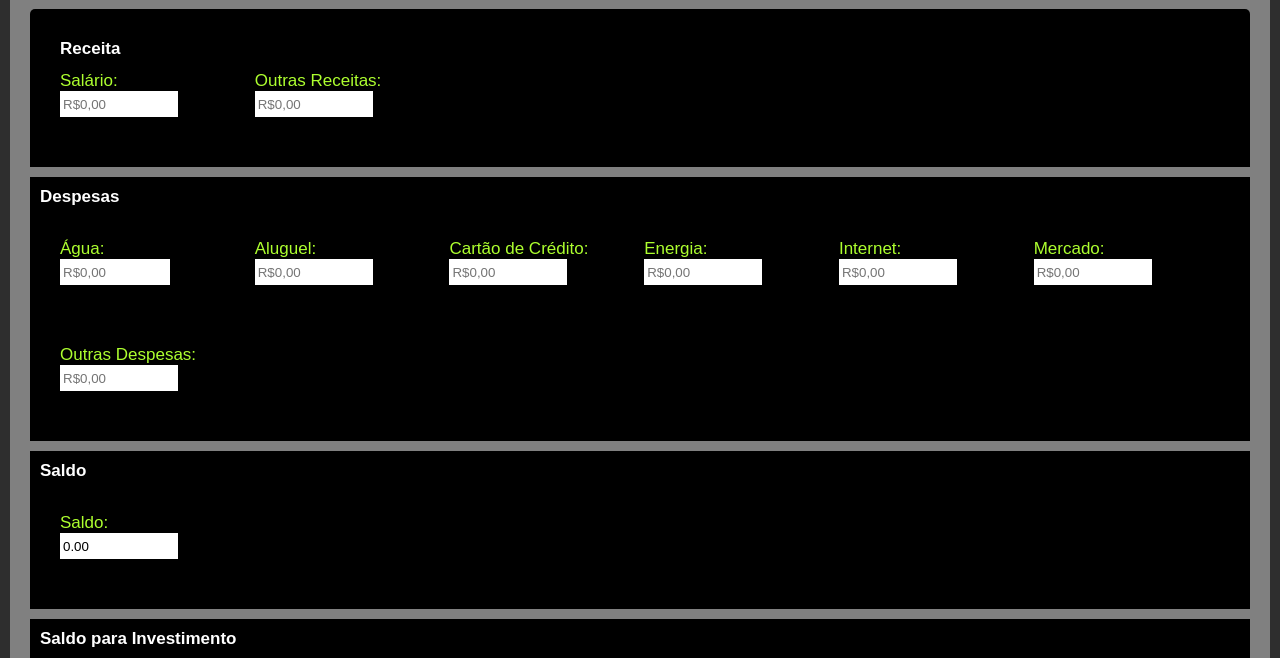
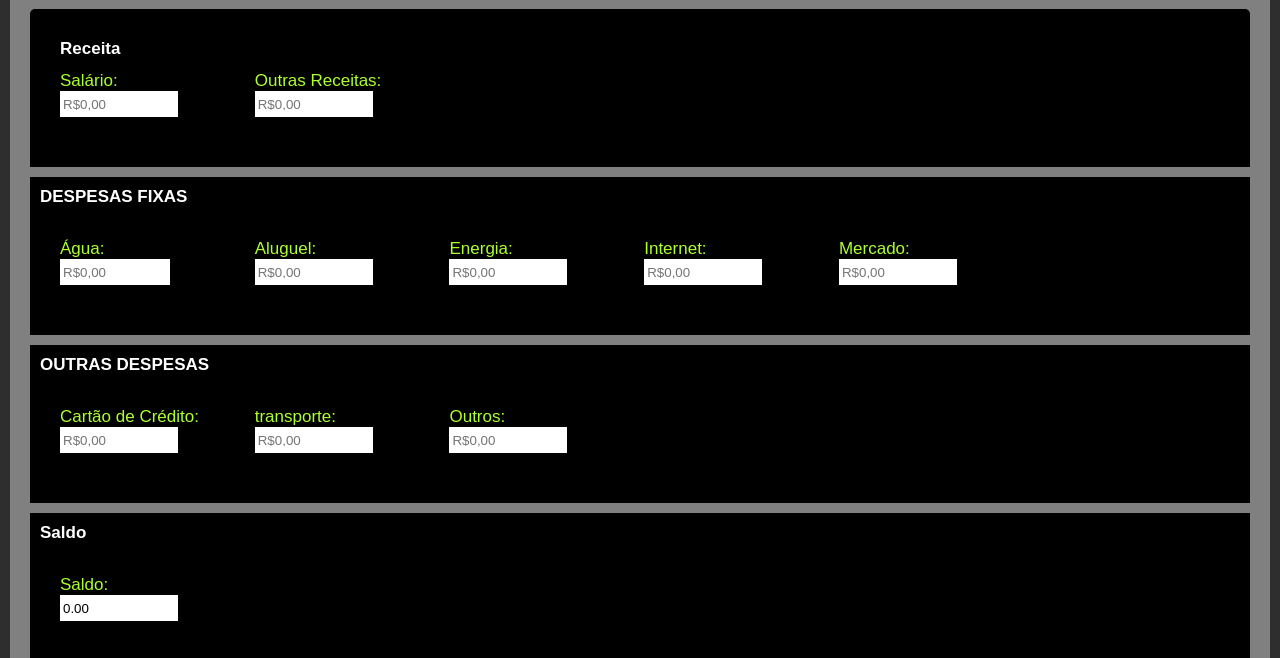
Before and after one commit to Brunofeufrasio/Finance-Control, a plain HTML site: page index.html in a window 1280 px wide. Shown: the part 80-738 px from the top of the page. Drawn offline with Linux system fonts and the light colour scheme.

Commit message:
alguns ajustes

```diff
--- a/index.html
+++ b/index.html
@@ -1,7 +1,5 @@
 <!DOCTYPE html>
-
 <html lang="pt-br">
-
 <head>
     <meta charset="UTF-8">
     <meta http-equiv="X-UA-Compatible" content="IE=edge">
@@ -9,7 +7,6 @@
     <title>Controle de Contas</title>
 </head>
 <link rel="stylesheet" href="style.css">
-
 <body>
 <h1>FINANCE CONTROL</h1>
 <div class="corpo">
@@ -24,25 +21,17 @@
             <input type="number" id="outrasReceitas" name="valor" lang="pt-BR" min="0" max="1000000" step="0.01"  placeholder="R$0,00">
         </div>
     </div>
-
     <div class="despesas">
-        <h2>Despesas</h2>
+        <h2>DESPESAS FIXAS</h2>
 
         <div class="d2">
             <label for="valor">Água:</label><br>
             <input type="number" id="agua" name="valor" lang="pt-BR" min="0" max="1000000" step="0.1"  placeholder="R$0,00">
         </div>
-
         <div class="d3">
             <label for="valor">Aluguel:</label><br>
             <input type="number" id="aluguel" name="valor" lang="pt-BR" min="0" max="1000000" step="0.01"  placeholder="R$0,00">
         </div>
-
-        <div class="d4">
-            <label for="valor">Cartão de Crédito:</label><br>
-            <input type="number" id="cartaoCredito" name="valor" lang="pt-BR" min="0" max="1000000" step="0.01"  placeholder="R$0,00">
-        </div>
-
         <div class="d5">
             <label for="valor">Energia:</label>
             <input type="number" id="energia" name="valor" lang="pt-BR" min="0" max="1000000" step="0.01"   placeholder="R$0,00">
@@ -52,18 +41,26 @@
             <label for="valor">Internet:</label><br>
             <input type="number" id="internet" name="valor" lang="pt-BR" min="0" max="1000000" step="0.01" p  placeholder="R$0,00">
         </div>
-
         <div class="d7">
             <label for="valor">Mercado:</label> <br>
             <input type="number" id="mercado" name="valor" lang="pt-BR" min="0" max="1000000" step="0.01"   placeholder="R$0,00">
         </div>
-
+    </div>
+    <div class="despesas">
+        <h2>OUTRAS DESPESAS</h2>
+        <div class="d4">
+            <label for="valor">Cartão de Crédito:</label><br>
+            <input type="number" id="cartaoCredito" name="valor" lang="pt-BR" min="0" max="1000000" step="0.01"  placeholder="R$0,00">
+        </div>
+        <div class="d5">
+            <label for="valor">transporte:</label>
+            <input type="number" id="transporte" name="valor" lang="pt-BR" min="0" max="1000000" step="0.01"   placeholder="R$0,00">
+        </div>
         <div class="d8">
-            <label for="valor">Outras Despesas:</label>
+            <label for="valor">Outros:</label>
             <input type="number" id="outrasDespesas" name="valor" lang="pt-BR" min="0" max="1000000" step="0.01"  placeholder="R$0,00">
         </div>
     </div>
-
     <div class="saldo">
         <h2>Saldo</h2>
         <div class="dS">
@@ -77,13 +74,10 @@
             <label for="pinvest">Quanto (%) quer investir:</label><br>
             <input type="range" id="pinvest" name="pinvest" min="0" max="100" value="0" step="5" oninput="saldoInvestimentoLabel.value = saldoInvestimento.value" onchange="saldoInvestimentoOutput.value = saldoInvestimento.value">
              <output id="pinvestOutput" for="pinvest" value="0">0</output>%
-          </div>
-
-        <div class="dI">
+          </div>                 <div class="dI">
             <label for="valor">Investir:</label><br>
             <input type="number" id="saldoInvestimento" name="valor" lang="pt-BR" min="0" max="1000000" step="0.01" placeholder="R$0,00" readonly>
         </div>
-
     </div>
        <button type="reset" id="limpar">Limpar</button>
     </div>
--- a/script.js
+++ b/script.js
@@ -8,9 +8,11 @@ document.getElementById("internet").addEventListener("input", atualizarSaldo);
 document.getElementById("mercado").addEventListener("input", atualizarSaldo);
 document.getElementById("cartaoCredito").addEventListener("input", atualizarSaldo);
 document.getElementById("outrasDespesas").addEventListener("input", atualizarSaldo);
+document.getElementById("transporte").addEventListener("input", atualizarSaldo);
 
 const pinvestInput = document.getElementById("pinvest");
 const pinvestOutput = document.getElementById("pinvestOutput");
+
 
 pinvestInput.addEventListener("change", () => {
   pinvestOutput.innerText = pinvestInput.value;
@@ -28,15 +30,16 @@ function atualizarSaldo() {
   var mercado = parseFloat(document.getElementById("mercado").value) || 0;
   var cartaoCredito = parseFloat(document.getElementById("cartaoCredito").value) || 0;
   var outrasDespesas = parseFloat(document.getElementById("outrasDespesas").value) || 0;
+  var transporte = parseFloat(document.getElementById("transporte").value) || 0;
+
+
 
   // Recupera o percentual de investimento
   var percentualInvestimento = parseFloat(document.getElementById("pinvest").value) || 0;
-
   // Realiza as operações de adição e subtração
   var totalReceitas = salario + outrasReceitas;
-  var totalDespesas = agua + aluguel + energia + internet + mercado + cartaoCredito + outrasDespesas;
+  var totalDespesas = agua + aluguel + energia + internet + mercado + cartaoCredito + outrasDespesas + transporte;
   var saldo = totalReceitas - totalDespesas;
-
   // Calcula o saldo de investimento com base no percentual definido pelo usuário
   var saldoInvestimento = saldo * (percentualInvestimento / 100);
 
@@ -60,8 +63,10 @@ function limparCampos() {
   document.getElementById("cartaoCredito").value = "";
   document.getElementById("outrasDespesas").value = "";
   document.getElementById("saldo").value = "";
-document.getElementById("saldoInvestimento").value = "placeholder";
+  document.getElementById("transporte").value = "";
+  document.getElementById("saldoInvestimento").value = "";
 }
+
 // Chama a função atualizarSaldo ao carregar a página
 atualizarSaldo();
 // Adiciona o evento de click ao botão "Limpar"
```
